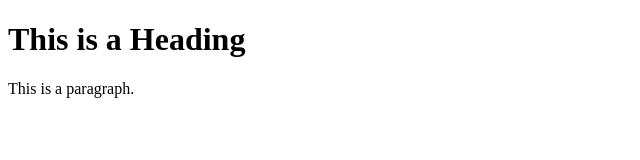
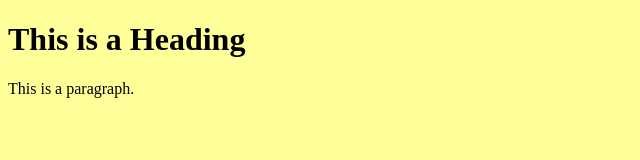
Before and after one commit to wallpaperyeapps/wallpaperyeapps, a plain HTML site: page index.html in a window 1280 px wide. Shown: the whole page, without its empty margins (0-640 px from the left). Drawn offline with Linux system fonts and the light colour scheme.

Commit message:
Update index.html

```diff
--- a/index.html
+++ b/index.html
@@ -4,7 +4,11 @@
 <title>Page Title</title>
 </head>
 <body>
-
+<style>
+  body {
+  background-color: #ffff99;
+}
+</style>
 <h1>This is a Heading</h1>
 <p>This is a paragraph.</p>
 
```
